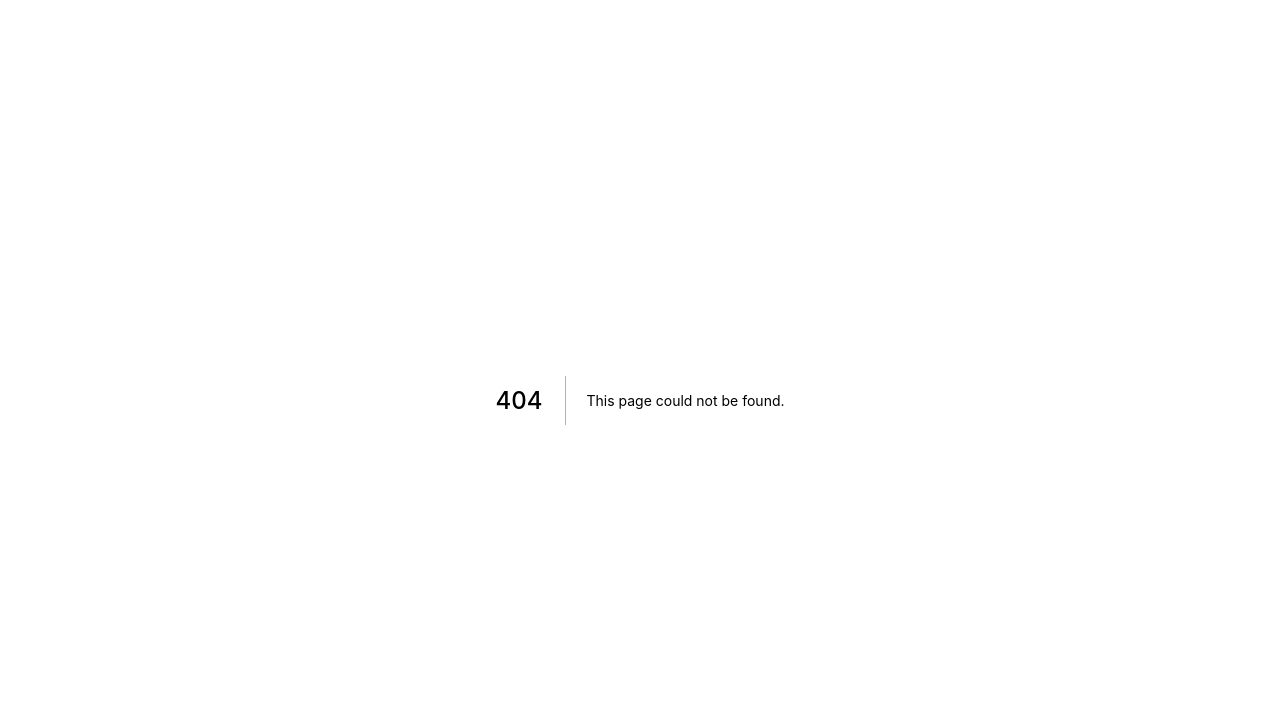
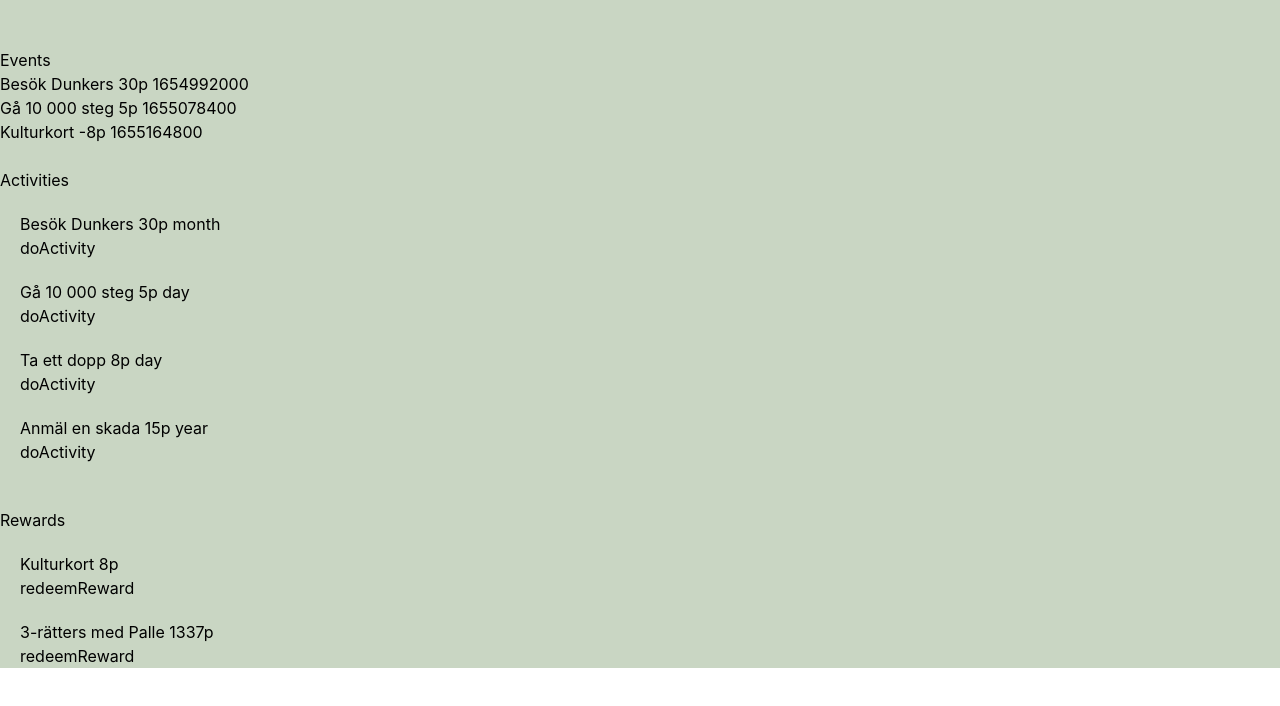
Before and after one commit to helsingborg-stad/hakkaton22, a Next.js app in the folder frontend/: page /test in a window 1280 px wide. Before the commit this address had no page. Shown: the top 706 px of the page. Built offline with nearby package versions, Linux system fonts and the light colour scheme.

Commit message:
✨ feat(gql): graphql backend (wip)

```diff
--- /dev/null
+++ b/frontend/pages/test.tsx
@@ -0,0 +1,65 @@
+import React from "react";
+import Head from "next/head";
+import { useContext } from "react";
+import { PointsProgramContext } from "../services/pointsProgram/pointsProgram";
+
+export default function Home(): JSX.Element {
+  const { isLoading, events, activities, rewards, doActivity, redeemReward } =
+    useContext(PointsProgramContext);
+
+  return (
+    <div className="bg-green-background">
+      <Head>
+        <title>Invånarpoängen</title>
+        <meta name="description" content="Invånarpoängen" />
+        <link rel="icon" href="/favicon.ico" />
+      </Head>
+      <main>
+        {isLoading && <span>Loading...</span>}
+        <br />
+
+        <br />
+        <h2>Events</h2>
+        <ul>
+          {events.map((event, i) => (
+            <li key={`${event.name}${i}`}>
+              {event.name} {event.points}p {event.date}
+            </li>
+          ))}
+        </ul>
+
+        <br />
+        <h2>Activities</h2>
+        <ul>
+          {activities.map((activity, i) => (
+            <li key={`${activity.name}${i}`} style={{ margin: 20 }}>
+              <span>
+                {activity.name} {activity.points}p {activity.frequency}
+              </span>
+              <br />
+              <button onClick={() => doActivity(activity.name)}>
+                doActivity
+              </button>
+            </li>
+          ))}
+        </ul>
+
+        <br />
+        <h2>Rewards</h2>
+        <ul>
+          {rewards.map((reward, i) => (
+            <li key={`${reward.name}${i}`} style={{ margin: 20 }}>
+              <span>
+                {reward.name} {reward.points}p
+              </span>
+              <br />
+              <button onClick={() => redeemReward(reward.name)}>
+                redeemReward
+              </button>
+            </li>
+          ))}
+        </ul>
+      </main>
+    </div>
+  );
+}
```
Also changed, not shown: frontend/services/pointsProgram/graphql.ts (deleted, +0 -20 lines), frontend/services/pointsProgram/graphqlBackend.ts (added, +63 -0 lines).
